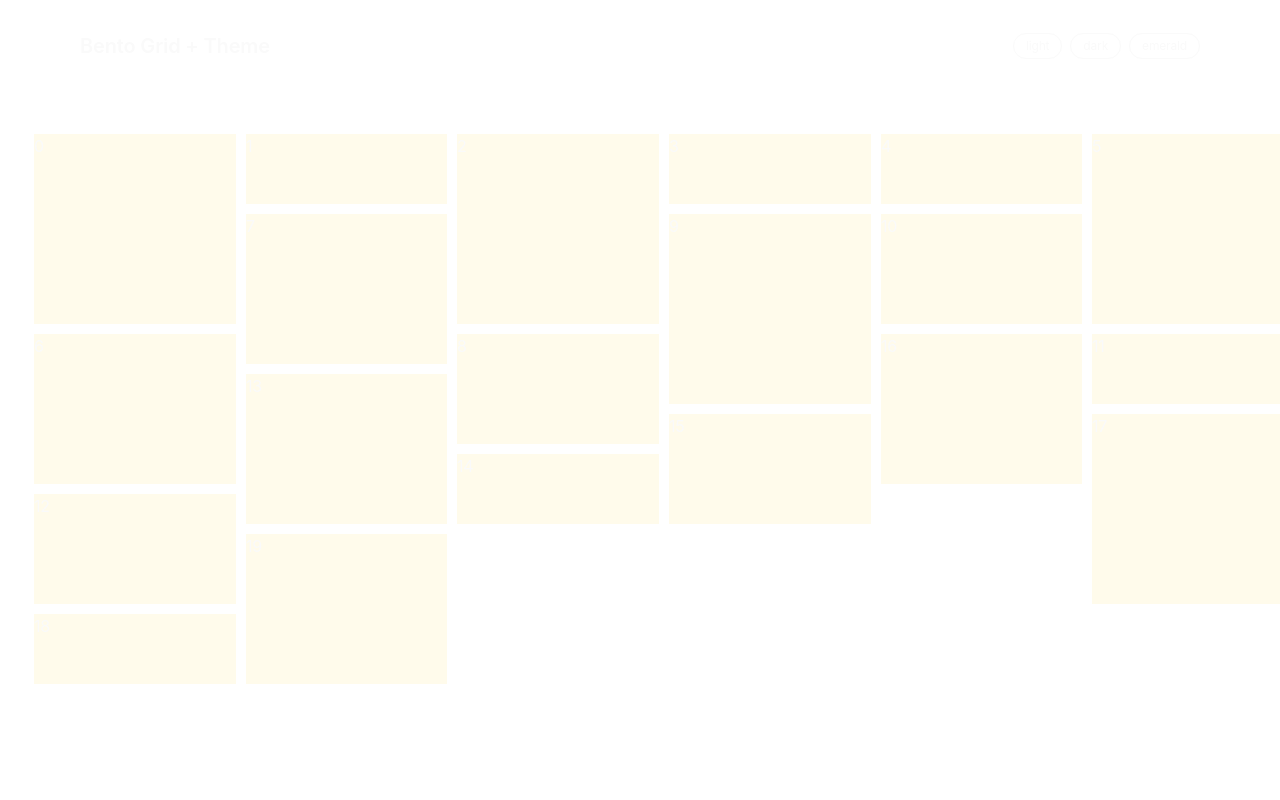
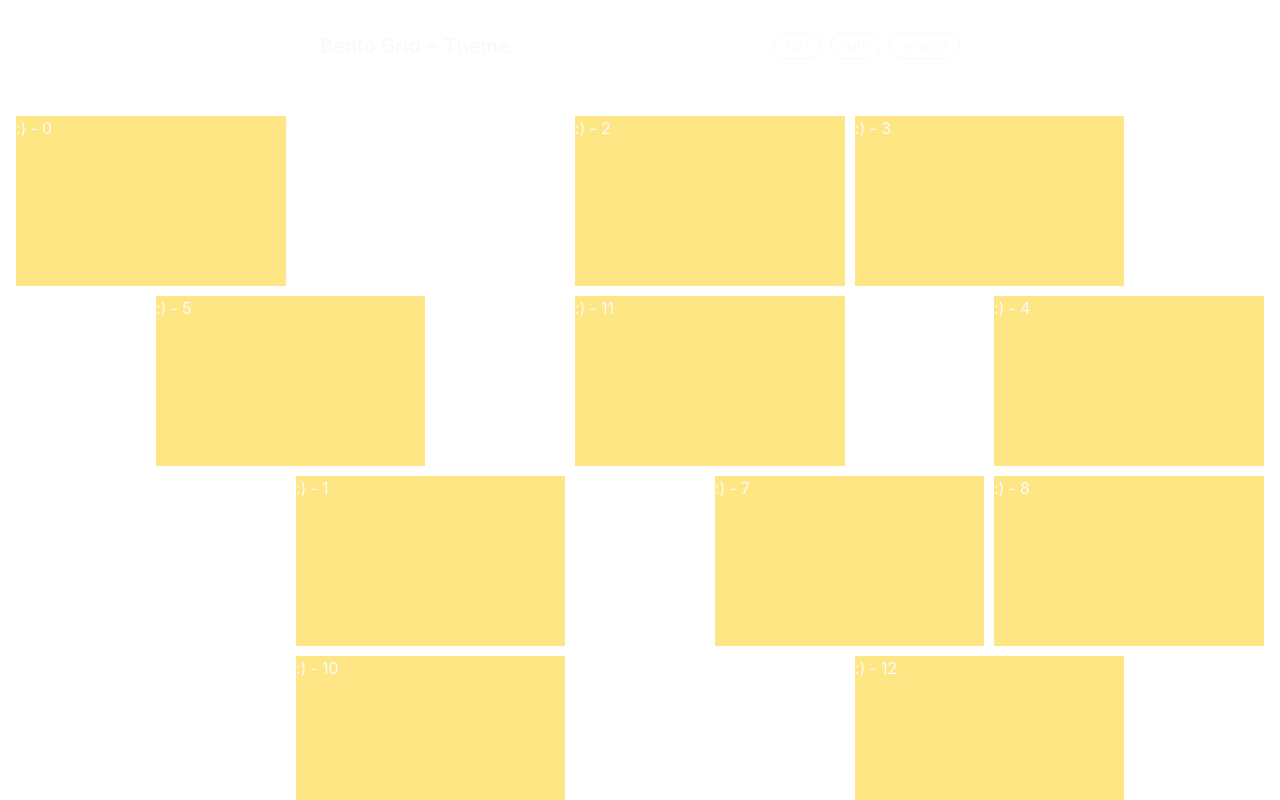
Before and after one commit to klabacher/FancyDashboard, a React (Vite) app: page / in a window 1280 px wide. Built offline with nearby package versions, Linux system fonts and the light colour scheme.

Commit message:
feat: integrate BentoGrid with SizeProvider and add BentoItem component

```diff
--- a/src/App.tsx
+++ b/src/App.tsx
@@ -3,20 +3,21 @@ import { Provider } from "react-redux";
 import { store } from "@/store/Redux/Store";
 import { useTheme } from "./hooks/useTheme";
 import { ThemeSwitcher } from "./components/ThemeSwitcher";
-import ResizableHandles from "./components/BentoGrid";
+import BentoGrid from "./components/BentoGrid";
+import SizeProvider from "./providers/SizeProvider";
 
 export function AppContainer() {
   const { theme, setTheme } = useTheme();
 
   return (
-    <div className="min-h-screen bg-(--color-bg) text-(--color-text) transition-colors">
-      <div className="max-w-6xl mx-auto py-8 px-4 flex items-center justify-between">
+    <div className="min-h-screen min-w-screen bg-(--color-bg) text-(--color-text) transition-colors">
+      <div className="max-w-2xl max-h-lg mx-auto py-8 px-4 flex items-center justify-between">
         <h1 className="text-xl font-semibold">Bento Grid + Theme</h1>
         <ThemeSwitcher theme={theme} setTheme={setTheme} />
       </div>
 
-      <main className="py-6 px-4">
-        <ResizableHandles />
+      <main className="min-h-screen min-w-screen py-6 px-4">
+        <SizeProvider BentoGrid={BentoGrid} />
       </main>
     </div>
   );
--- a/src/components/BentoGrid.tsx
+++ b/src/components/BentoGrid.tsx
@@ -4,41 +4,49 @@ import RGL from "react-grid-layout";
 import { WidthProvider } from "react-grid-layout/legacy";
 import type * as RGLType from "react-grid-layout";
 
+import BentoItem from "./BentoItem";
+
 import "react-grid-layout/css/styles.css";
 import "react-resizable/css/styles.css";
 
 const ReactGridLayout = WidthProvider(RGL);
 
+export type BentoGridProps = {
+  className?: string;
+  items?: number;
+  rowHeight?: number;
+  onLayoutChange?: (layout: RGLType.Layout) => void;
+  GridConfig: RGLType.GridLayoutProps["gridConfig"];
+};
+
 // TODO: Criar default bento component and set max width and height to screen size math fuckery
 export default function BentoGrid({
   className = "bg-white/10 w-screen h-screen max-w-screen max-h-screen",
   items = 20,
-  rowHeight = 30,
-  cols = 12,
   onLayoutChange = () => {},
-}: {
-  className?: string;
-  items?: number;
-  rowHeight?: number;
-  rowSize?: number;
-  cols?: number;
-  onLayoutChange?: (layout: RGLType.Layout) => void;
-}) {
+  GridConfig = {
+    cols: 12,
+    rowHeight: 100,
+    containerPadding: [0, 0],
+    margin: [10, 10],
+    maxRows: 12,
+  },
+}: BentoGridProps) {
   const generateLayout = useCallback((): RGLType.Layout => {
     const availableHandles = ["s", "w", "e", "n", "sw", "nw", "se", "ne"];
 
     return Array.from({ length: items }, (_v, i) => {
       const y = Math.ceil(Math.random() * 4) + 1;
       return {
-        x: (i * 2) % cols,
+        x: (i * 2) % GridConfig.cols!,
         y: Math.floor(i / 6) * y,
         w: 2,
-        h: y,
+        h: 2,
         i: i.toString(),
         resizeHandles: availableHandles,
       } as RGLType.LayoutItem;
     }) as RGLType.Layout;
-  }, [items, cols]);
+  }, [items, GridConfig.cols]);
 
   const [layout, setLayout] = useState<RGLType.Layout>(() => generateLayout());
 
@@ -51,11 +59,12 @@ export default function BentoGrid({
     if (onLayoutChange) onLayoutChange(nextLayout);
   };
 
+  // Generate DOM based on the default BentoItem component
   const generateDOM = useCallback(() => {
     return _.map(_.range(items), function (i) {
       return (
-        <div className="b-2 bg-amber-50 m-2" key={i}>
-          <span className="text">{i}</span>
+        <div key={i}>
+          <BentoItem index={i} />
         </div>
       );
     });
@@ -66,7 +75,7 @@ export default function BentoGrid({
       layout={layout}
       onLayoutChange={handleLayoutChange}
       className={className}
-      gridConfig={{ cols, rowHeight }}
+      gridConfig={GridConfig}
     >
       {generateDOM()}
     </ReactGridLayout>
--- /dev/null
+++ b/src/components/BentoItem.tsx
@@ -0,0 +1,11 @@
+// src/components/BentoItem.tsx
+// A simple BentoItem Wrapper component to be used inside the BentoGrid
+export default function BentoItem({ index }: { index: number }) {
+  return (
+    <div className="flex bg-amber-200 min-h-full min-w-size  flex-col items-start gap-6 relative">
+      <div>
+        {":)"} - {index}
+      </div>
+    </div>
+  );
+}
--- /dev/null
+++ b/src/providers/SizeProvider.tsx
@@ -0,0 +1,90 @@
+import React, { useState, useEffect, useRef } from "react";
+import type { BentoGridProps } from "@/components/BentoGrid";
+
+// Hook to get parent size using ResizeObserver
+function useParentSize() {
+  const [size, setSize] = useState({ width: 0, height: 0 });
+  const childRef = useRef(null);
+
+  useEffect(() => {
+    if (!childRef.current) return;
+
+    const parentElement = childRef.current.parentElement;
+    if (!parentElement) return;
+
+    // Função para atualizar o estado com as dimensões do pai
+    const updateSize = () => {
+      setSize({
+        width: parentElement.offsetWidth,
+        height: parentElement.offsetHeight,
+      });
+    };
+
+    // Cria uma instância do ResizeObserver
+    const observer = new ResizeObserver(updateSize);
+
+    // Observa o elemento pai
+    observer.observe(parentElement);
+
+    // Chama updateSize inicial para definir o tamanho na montagem
+    updateSize();
+
+    // Limpeza: desconecta o observer quando o componente desmonta
+    return () => {
+      observer.disconnect();
+    };
+  }, []); // Dependências vazias garantem que isso rode uma vez
+
+  return { size, childRef };
+}
+
+export default function SizeProvider({
+  BentoGrid,
+}: {
+  BentoGrid: React.ComponentType<BentoGridProps>;
+}) {
+  //TODO arrumar proporção foda
+
+  // Get size from parent and make the necessary calculations here and pass to bentogrid
+  const { size, childRef } = useParentSize();
+  const { width, height } = size;
+
+  // Rows X Columns calculation
+  // Assuming a 16:9 aspect ratio for the grid
+  const aspectRatio = 1 / 1;
+  const gridRows = 16;
+  const gridCols = 9;
+
+  let calculatedWidth = width;
+  let calculatedHeight = height;
+
+  if (width / height > aspectRatio) {
+    calculatedWidth = height * aspectRatio;
+  } else {
+    calculatedHeight = width / aspectRatio;
+  }
+
+  console.log("Calculated Size:", { calculatedWidth, calculatedHeight });
+
+  //Final GridConfig
+  const GridConfig: BentoGridProps["GridConfig"] = {
+    cols: gridCols,
+    rowHeight: calculatedHeight / gridRows,
+    containerPadding: [0, 0],
+    margin: [10, 10],
+    maxRows: gridRows,
+  };
+
+  return (
+    <div ref={childRef} className="w-full h-full">
+      {calculatedWidth > 0 && calculatedHeight > 0 && (
+        <BentoGrid
+          className="w-full h-full"
+          items={20}
+          rowHeight={100}
+          GridConfig={GridConfig}
+        />
+      )}
+    </div>
+  );
+}
```
